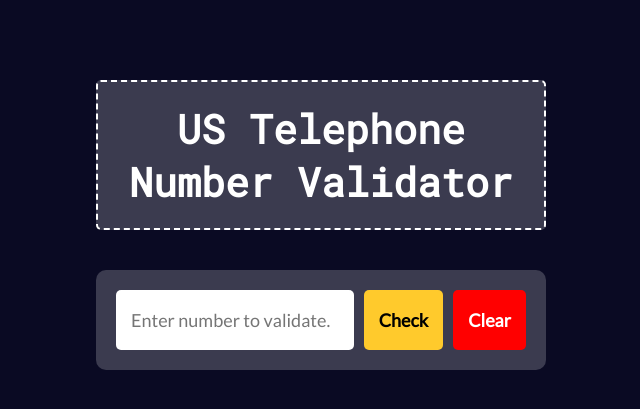
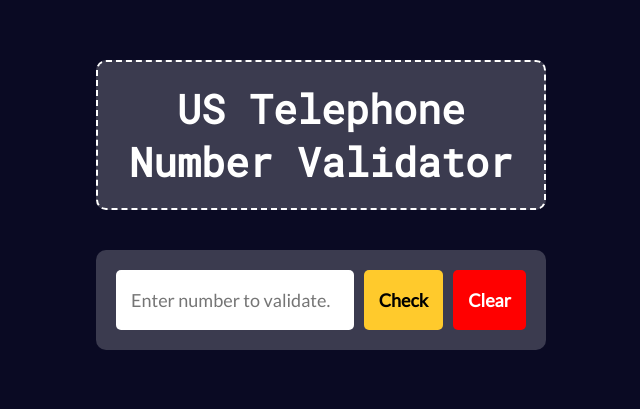
Before and after one commit to marliaren/telephone-no-validator, a plain HTML site: page index.html in a window 1280 px wide. Shown: the part 195-604 px from the top of the page, without its empty margins (319-959 px from the left). Drawn offline with Linux system fonts and the light colour scheme.

Commit message:
updated styling

```diff
--- a/styles.css
+++ b/styles.css
@@ -29,16 +29,16 @@
   }
 
   h1 {
+    background-color: var(--box);
     color: var(--textcolor);
     font-family: var(--heading);
     font-size: 4rem;
     padding: 20px;
-    background-color: var(--box);
     text-align: center;
     width: min(100vw, 450px);
-    margin: 40px auto;
+    margin: 0 0 40px;
     border: 2px dashed;
-    border-radius: 5px;
+    border-radius: 10px;
   }
 
   .validator {
@@ -104,7 +104,7 @@
 
   .resultsSpan, .validspan, .invalidspan  {
     font-family: var(--text);
-    font-size: 2.2rem;
+    font-size: 2.3rem;
   }
 
   .validspan {
```
Also changed, not shown: index.html (+0 -1 lines).
